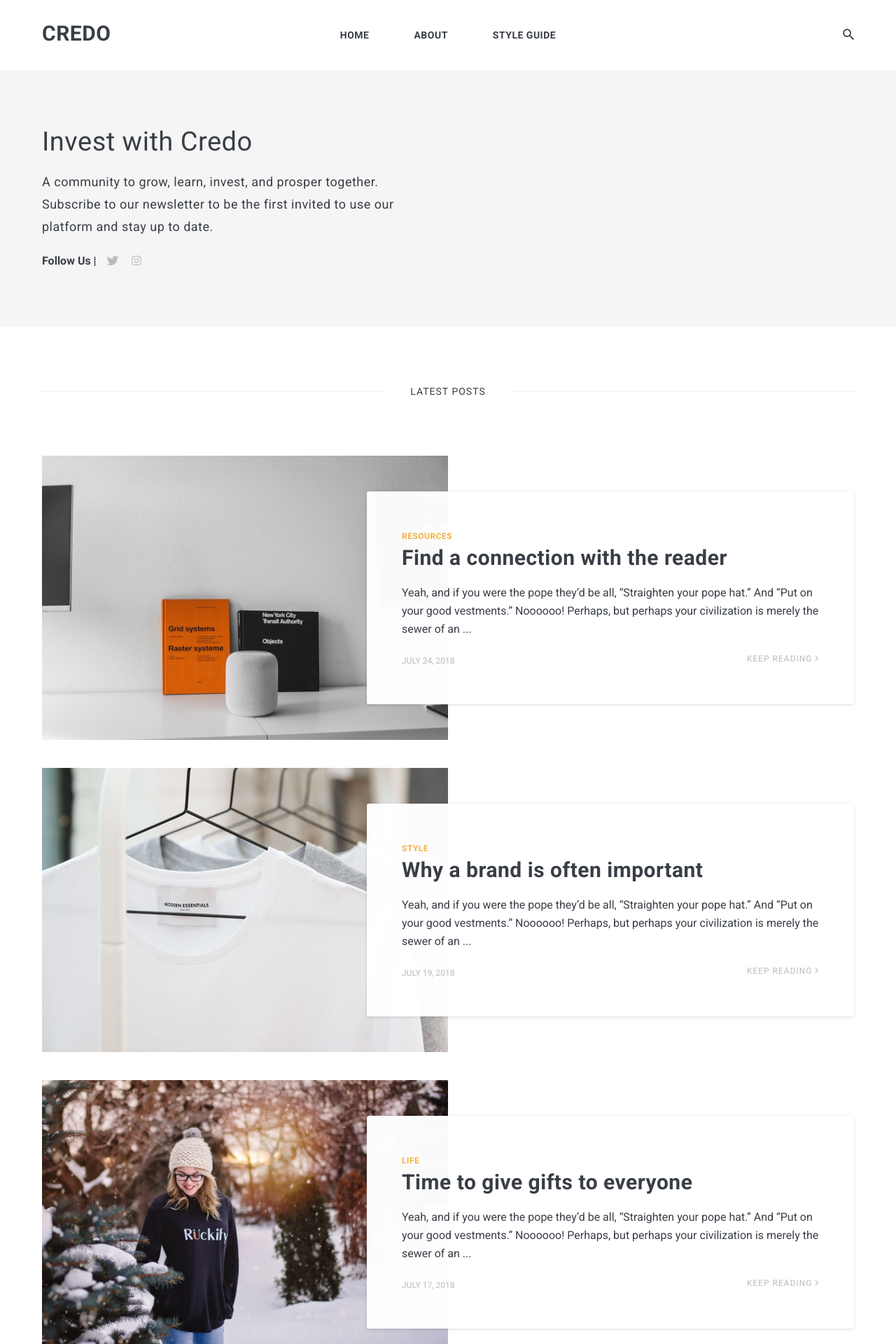
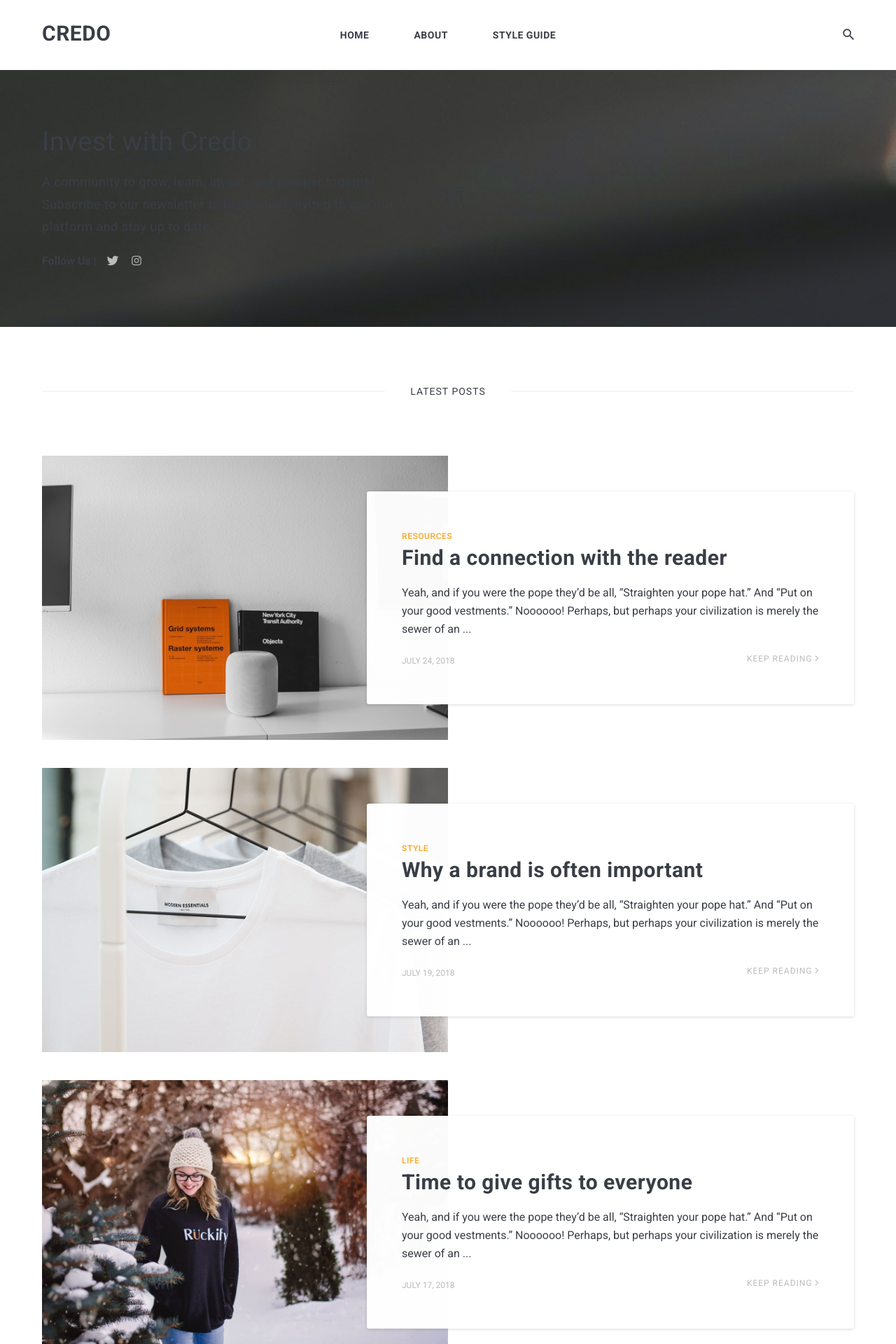
Before and after one commit to investwithcredo/investwithcredo.com, a Jekyll site: the page built from index.html, in a window 1280 px wide. Shown: the top 1920 px of the page at 70% size. Built offline with Jekyll 4.4.1, drawn with Linux system fonts in a browser that asks for light colours; nearby versions of some CDN libraries; the list of posts is cut into pages by our own code.

Commit message:
Update _hero.scss

```diff
--- a/_sass/3-modules/_hero.scss
+++ b/_sass/3-modules/_hero.scss
@@ -1,7 +1,8 @@
 .hero {
   padding: 80px 0;
   margin-bottom: 80px;
-  background: #f5f5f5;
+  /* background: #f5f5f5; */
+  background-image: url("/images/headerimage.jpg");
 
   .last-item {
     display: flex;
```
